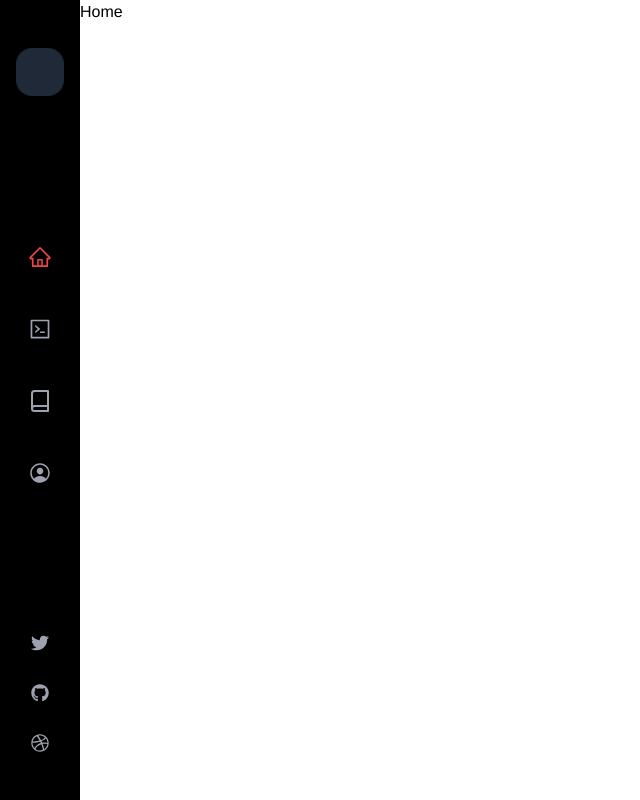
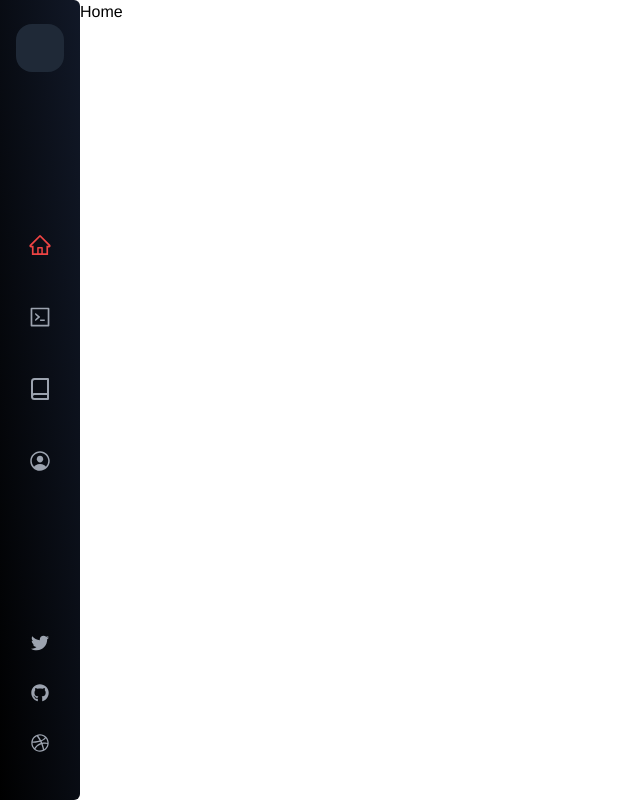
Before and after one commit to The-sad-philosopher/Portfolio, a React (Create React App) app: page / in a window 1280 px wide. Shown: the whole page, without its empty margins (0-640 px from the left). Built offline with nearby package versions, Linux system fonts and the light colour scheme; what @tailwindcss/typography would draw is missing.

Commit message:
💄 Add a gradient to Navbar

```diff
--- /dev/null
+++ b/src/components/Navbar/Logo.tsx
@@ -0,0 +1,10 @@
+import * as React from 'react';
+import { NavLink } from 'react-router-dom';
+
+export const Logo: React.FC = () => (
+  <NavLink
+    to="/"
+    exact
+    className="bg-gray-800 w-12 h-12 mt-6 rounded-2xl"
+  ></NavLink>
+);
--- a/src/components/Navbar/Navbar.tsx
+++ b/src/components/Navbar/Navbar.tsx
@@ -1,6 +1,6 @@
 import * as React from 'react';
-import { NavLink } from 'react-router-dom';
 import { NavItems } from './';
+import { Logo } from './Logo';
 import { SocialIcons } from './SocialIcons';
 
 interface NavbarProps {}
@@ -8,12 +8,8 @@ interface NavbarProps {}
 export const Navbar: React.FC<NavbarProps> = () => {
   return (
     <header className="z-50">
-      <nav className="flex flex-col justify-between items-center bg-black h-screen w-20 text-gray-400">
-        <NavLink
-          to="/"
-          exact
-          className="brand_logo bg-gray-800 w-12 h-12 mt-12 rounded-2xl"
-        ></NavLink>
+      <nav className="flex flex-col justify-between items-center h-screen w-20 text-gray-400 bg-gradient-to-bl from-gray-900 to-black rounded-tr-md rounded-br-md">
+        <Logo />
         <NavItems />
         <SocialIcons />
       </nav>
```
